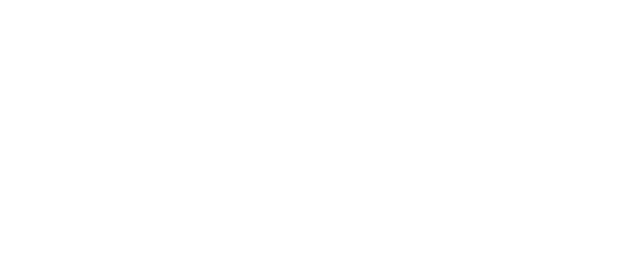
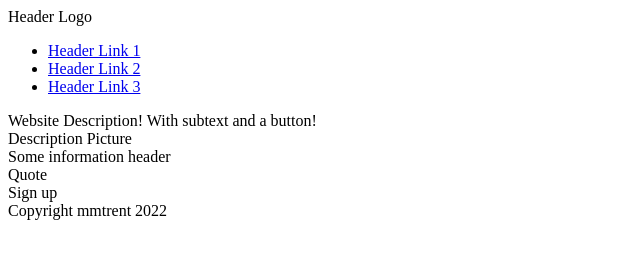
Before and after one commit to mmtrent/TOP-Landing-Page, a plain HTML site: page index.html in a window 1280 px wide. Shown: the whole page, without its empty margins (0-640 px from the left). Drawn offline with Linux system fonts and the light colour scheme.

Commit message:
Add HTML boilerplate and basic layout.

```diff
--- a/index.html
+++ b/index.html
@@ -7,6 +7,53 @@
     <title>Landing Page</title>
 </head>
 <body>
+    <div class="header">
+        Header Logo
+        <ul>
+            <li><a href="#">Header Link 1</a></li>
+            <li><a href="#">Header Link 2</a></li>
+            <li><a href="#">Header Link 3</a></li>
+        </ul>
+    </div>
+    <div class="content">
+        <div class="upper">
+            <div class="upper-left">
+                Website Description! With subtext and a button!
+            </div>
+            <div class="upper-right">
+                Description Picture
+            </div>
+        </div>
+        <div class="middle">
+            <div class="cards-header">
+                Some information header
+            </div>
+            <div class="cards">
+                <div class="card">
 
+                </div>
+                <div class="card">
+
+                </div>
+                <div class="card">
+
+                </div>
+                <div class="card">
+
+                </div>
+            </div>
+        </div>
+        <div class="lower">
+            <div class="quote">
+                Quote
+            </div>
+            <div class="signup">
+                Sign up
+            </div>
+        </div>
+    </div>
+    <div class="footer">
+        Copyright mmtrent 2022
+    </div>
 </body>
 </html>
```
